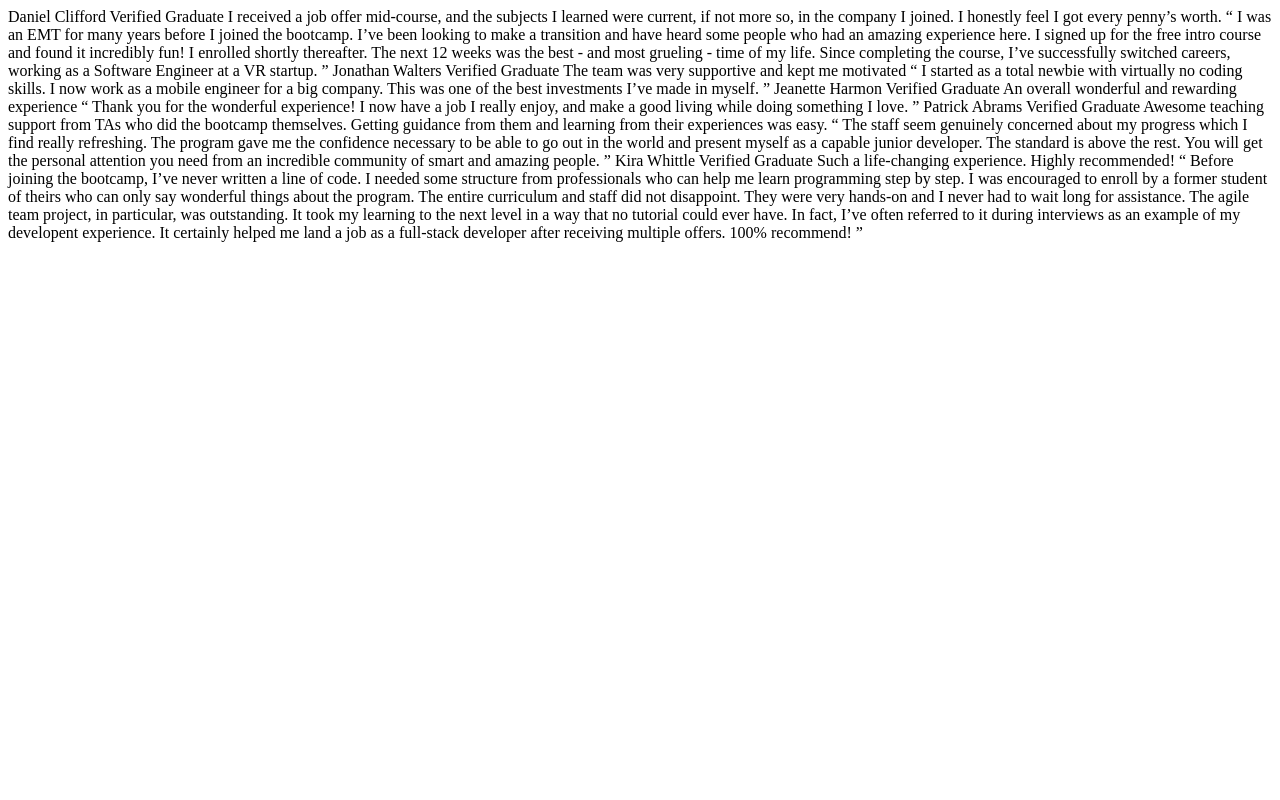
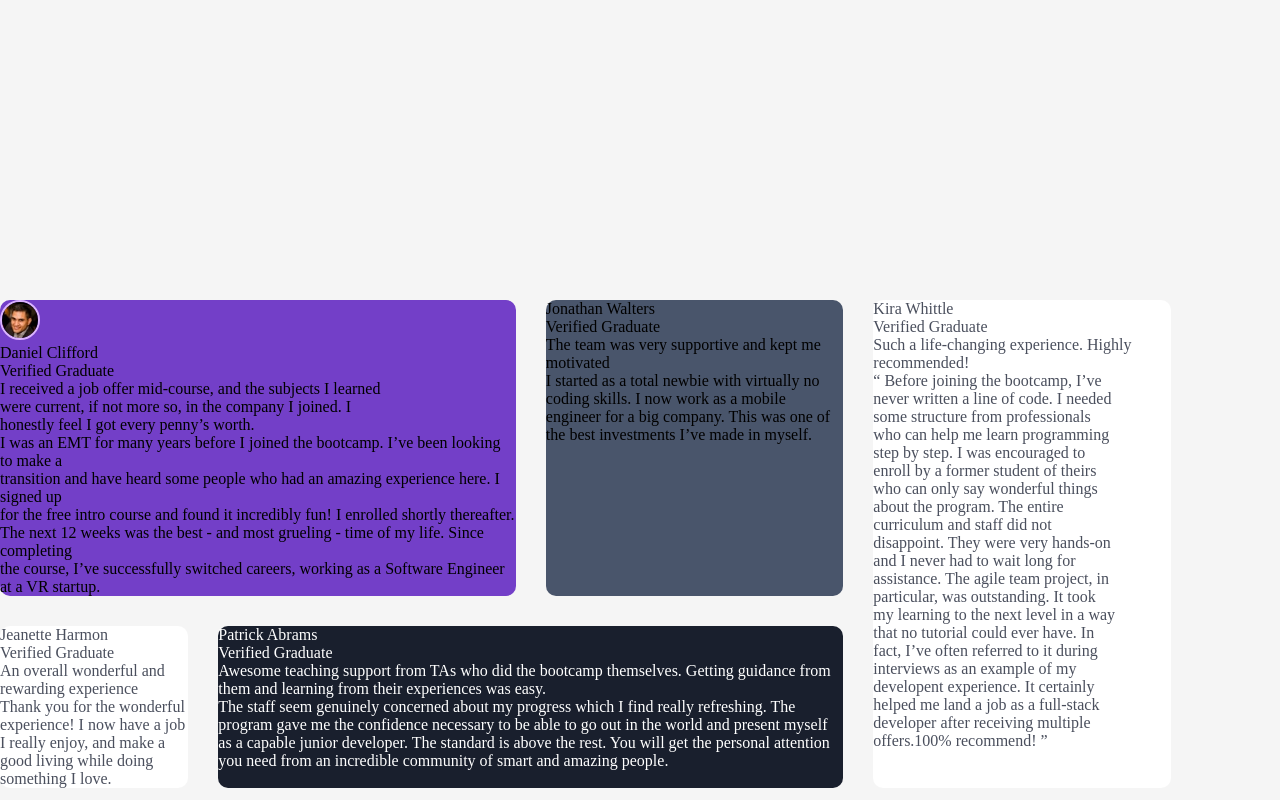
Before and after one commit to bakhriddinoff/testimonials-grid-section-main, a plain HTML site: page index.html in a window 1280 px wide. Drawn offline with Linux system fonts and the light colour scheme.

Commit message:
add card

```diff
--- a/index.html
+++ b/index.html
@@ -12,75 +12,104 @@
 </head>
 <body>
   <main>
+    <!-- Cards -->
     <div class="card1">
-
-    </div>
-    <div class="card2">
-
-    </div>
-    <div class="card3">
-
-    </div>
-    <div class="card4">
-
-    </div>
-    <div class="card5">
-
+      <div class="wrapper">
+        <div class="img-wrap">
+          <img class="imgs1" src="./images/image-daniel.jpg" alt="Daniel Clifford">
+        </div>
+        <div class="text-wrap">
+          <p class="name">Daniel Clifford</p>
+          <div class="job">Verified Graduate</div>
+        </div>
+      </div>
+      <div class="texts-wrapper">
+        <p class="text1">  I received a job offer mid-course, and the subjects I learned <br> were current, if not more so, in the company I joined. I <br> honestly feel I got every penny’s worth.</p>
+      </div>
+      <div class="texts-wrapper">
+        <p class="text2">  I was an EMT for many years before I joined the bootcamp. I’ve been looking to make a <br> transition and have heard some people who had an amazing experience here. I signed up <br> for the free intro course and found it incredibly fun! I enrolled shortly thereafter. <br> The next 12 weeks was the best - and most grueling - time of my life. Since completing <br> the course, I’ve successfully switched careers, working as a Software Engineer at a VR startup.</p>
+      </div>
     </div>
 
+<!-- Cards2 -->
+    <div class="card2">
+      <div class="wrapper">
+        <div class="img-wrap"></div>
+        <div class="text-wrap">
+          <p class="name">Jonathan Walters</p>
+          <div class="job">Verified Graduate</div>
+        </div>
+      </div>
+      <div class="texts-wrapper">
+        <p class="text1">  The team was very supportive and kept me motivated</p>
+      </div>
+      <div class="texts-wrapper">
+        <p class="text2">  I started as a total newbie with virtually no coding skills. I now work as a mobile engineer for a big company. This was one of the best investments I’ve made in myself.</p>
+      </div>
+    </div>
+
+
+    <!-- Cards3 -->
+    <div class="card3">
+      <div class="wrapper">
+        <div class="img-wrap"></div>
+        <div class="text-wrap">
+          <p class="name">Kira Whittle</p>
+          <div class="job">Verified Graduate</div>
+          <div class="texts-wrapper">
+            <p class="text1">Such a life-changing experience. Highly recommended!</p>
+          </div>
+          <div class="texts-wrapper">
+            <p class="text2">“ Before joining the bootcamp, I’ve <br> never written a line of code. I needed <br> some structure from
+              professionals <br> who can help me learn programming <br> step by step. I was encouraged to <br> enroll by a former
+              student of theirs <br> who can only say wonderful things <br> about the program. The entire <br> curriculum and staff
+              did not <br> disappoint. They were very hands-on <br> and I never had to wait long for <br> assistance. The agile team
+              project, in <br> particular, was outstanding. It took <br> my learning to the next level in a way <br> that no tutorial could ever have. In <br> fact, I’ve often referred to it during <br> interviews as an example of my <br> developent experience. It certainly <br> helped me land a job as a full-stack <br> developer after receiving multiple <br> offers.100% recommend! ”
+            </p>
+          </div>
+        </div>
+      </div>
+    </div>
+
+    <!-- Cards4 -->
+    <div class="card4">
+      <div class="wrapper">
+        <div class="img-wrap"></div>
+        <div class="text-wrap">
+          <p class="name">Jeanette Harmon</p>
+          <div class="job">Verified Graduate</div>
+        </div>
+      </div>
+      <div class="texts-wrapper">
+        <p class="text1">  An overall wonderful and rewarding experience</p>
+      </div>
+      <div class="texts-wrapper">
+        <p class="text2">  Thank you for the wonderful experience! I now have a job I really enjoy, and make a good living while doing something I love.</p>
+      </div>
+    </div>
+
+
+
+
+  <!-- Cards5 -->
+      <div class="card5">
+        <div class="wrapper">
+          <div class="img-wrap"></div>
+          <div class="text-wrap">
+            <p class="name">Patrick Abrams</p>
+            <div class="job">Verified Graduate</div>
+          </div>
+        </div>
+        <div class="texts-wrapper">
+          <p class="text1">  Awesome teaching support from TAs who did the bootcamp themselves. Getting guidance from them and learning from their experiences was easy.</p>
+        </div>
+        <div class="texts-wrapper">
+          <p class="text2">  The staff seem genuinely concerned about my progress which I find really refreshing. The program gave me the confidence necessary to be able to go out in the world and present myself as a capable junior developer. The standard is above the rest. You will get the personal attention you need from an incredible community of smart and amazing people.</p>
+        </div>
+      </div>
+
+
   </main>
-  Daniel Clifford
-  Verified Graduate
-
-  I received a job offer mid-course, and the subjects I learned were current, if not more so,
-  in the company I joined. I honestly feel I got every penny’s worth.
-
-  “ I was an EMT for many years before I joined the bootcamp. I’ve been looking to make a
-  transition and have heard some people who had an amazing experience here. I signed up
-  for the free intro course and found it incredibly fun! I enrolled shortly thereafter.
-  The next 12 weeks was the best - and most grueling - time of my life. Since completing
-  the course, I’ve successfully switched careers, working as a Software Engineer at a VR startup. ”
-
-  Jonathan Walters
-  Verified Graduate
-
-  The team was very supportive and kept me motivated
-
-  “ I started as a total newbie with virtually no coding skills. I now work as a mobile engineer
-  for a big company. This was one of the best investments I’ve made in myself. ”
-
-  Jeanette Harmon
-  Verified Graduate
-
-  An overall wonderful and rewarding experience
-
-  “ Thank you for the wonderful experience! I now have a job I really enjoy, and make a good living
-  while doing something I love. ”
-
-  Patrick Abrams
-  Verified Graduate
-
-  Awesome teaching support from TAs who did the bootcamp themselves. Getting guidance from them and
-  learning from their experiences was easy.
-
-  “ The staff seem genuinely concerned about my progress which I find really refreshing. The program
-  gave me the confidence necessary to be able to go out in the world and present myself as a capable
-  junior developer. The standard is above the rest. You will get the personal attention you need from
-  an incredible community of smart and amazing people. ”
-
-  Kira Whittle
-  Verified Graduate
-
-  Such a life-changing experience. Highly recommended!
-
-  “ Before joining the bootcamp, I’ve never written a line of code. I needed some structure from
-  professionals who can help me learn programming step by step. I was encouraged to enroll by a former
-  student of theirs who can only say wonderful things about the program. The entire curriculum and staff
-  did not disappoint. They were very hands-on and I never had to wait long for assistance. The agile team
-  project, in particular, was outstanding. It took my learning to the next level in a way that no tutorial
-  could ever have. In fact, I’ve often referred to it during interviews as an example of my developent
-  experience. It certainly helped me land a job as a full-stack developer after receiving multiple offers.
-  100% recommend! ”
 
 </body>
 </html>
--- a/style.css
+++ b/style.css
@@ -0,0 +1,67 @@
+*,html {
+    padding: 0;
+    margin: 0;
+    box-sizing: border-box;
+}
+
+body {
+    background-color: rgb(245, 245, 245);
+}
+main {
+    margin-top: 300px;
+    display: grid;
+    grid-template-columns: repeat(12, 1fr);
+    margin-left: auto;
+    margin-right: auto;
+    max-width: 1400px;
+    gap: 30px;
+}
+
+.text-wrap, .texts-wrapper {
+    width: 100%;
+}
+
+.texts-wrapper {
+    width: 100%;
+}
+
+.card1 {
+    width: auto;
+    border-radius: 10px;
+    grid-column: 1/6;
+    background-color: rgb(115, 63, 200);
+}
+
+.card2 {
+    border-radius: 10px;
+    grid-column:6/9;
+    background-color: rgb(73, 85, 107);
+}
+
+.card3 {
+    color: rgb(74, 79, 93);
+    border-radius: 10px;
+    grid-column: 9/12;
+    background-color: white;
+    grid-row: 1/3;
+}
+
+.card4 {
+    color: rgb(74, 79, 93);
+    border-radius: 10px;
+    grid-column: 1/3;
+    background-color: white;
+}
+
+.card5 {
+    color: white;
+    border-radius: 10px;
+    grid-column: 3/9;
+    background-color: rgb(25, 31, 45);
+}
+
+.imgs1 {
+    border-radius: 50px;
+    width: 40px;
+    border: 2px solid rgb(219, 180, 255);
+}
```
